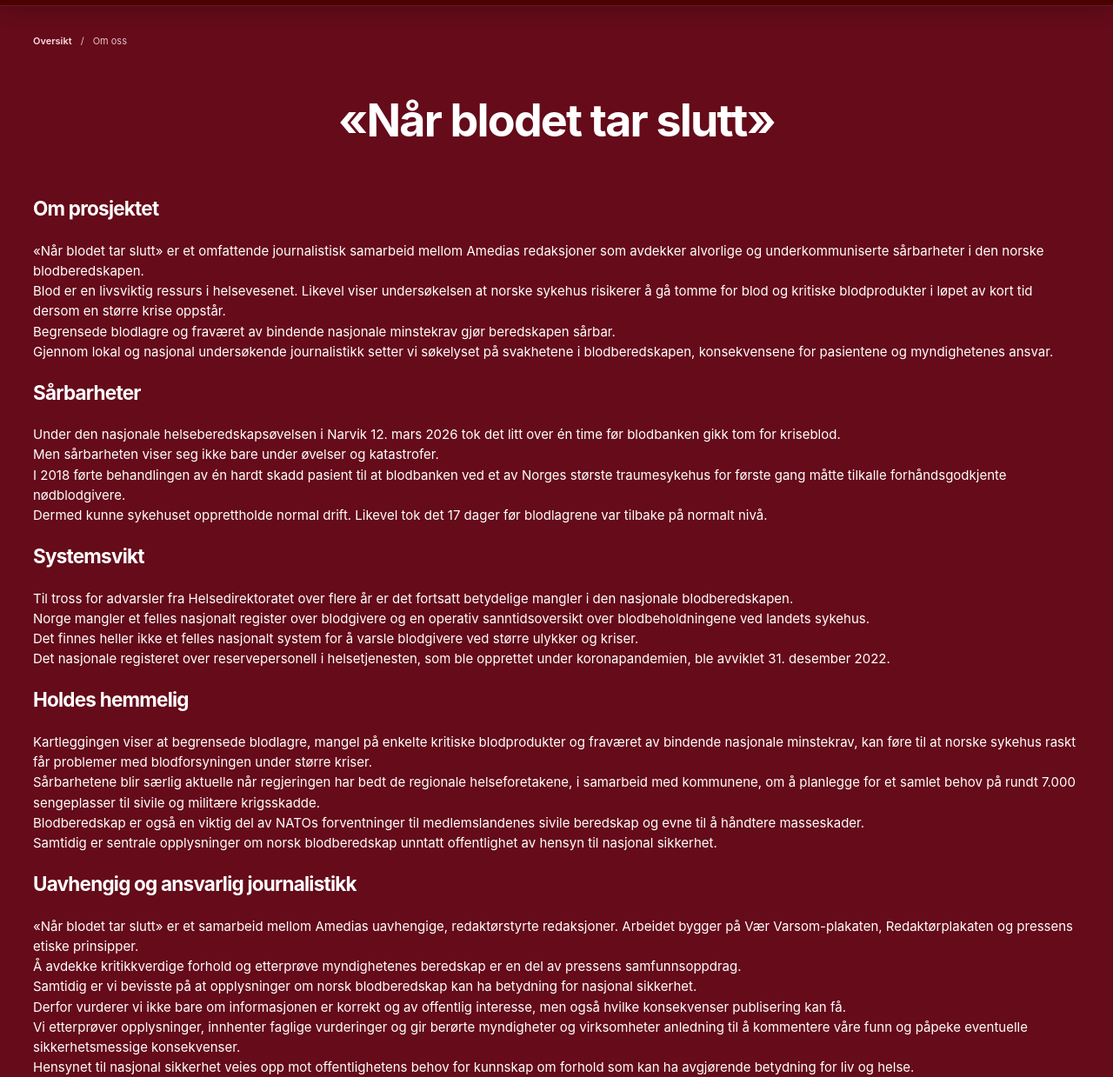
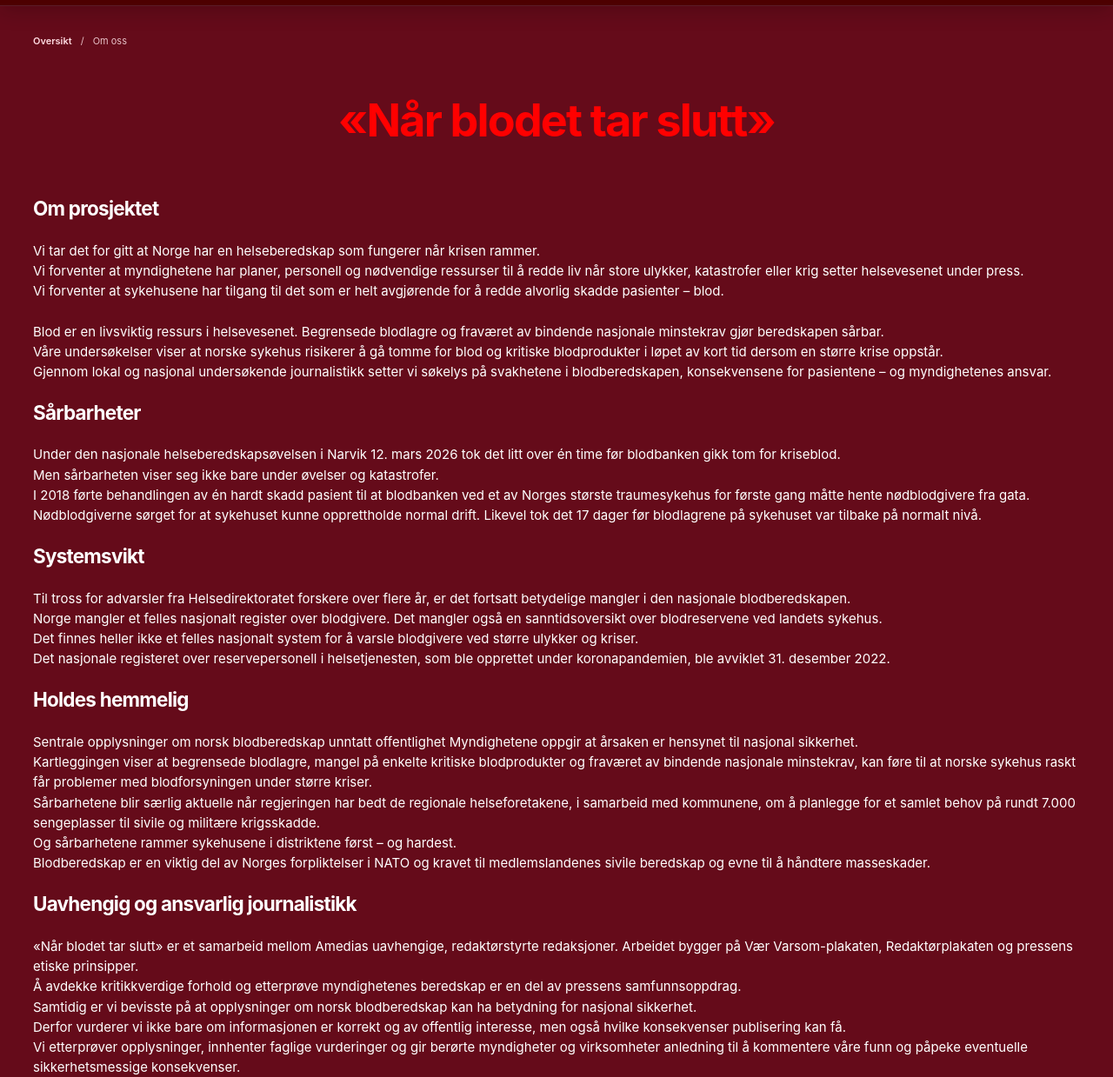
Before and after one commit to SonusSpeaker/blodberedskap, a plain HTML site: page about.html in a window 1280 px wide. Shown: the part 71-1310 px from the top of the page at 87% size. Drawn offline with Linux system fonts and the light colour scheme.

Commit message:
Edited the text in about.html

```diff
--- a/about.html
+++ b/about.html
@@ -21,31 +21,35 @@
       <h1 class="about-title">«Når blodet tar slutt»</h1>
       <h1 class="about-chapter">Om prosjektet</h1>
       <p class="about-text">
-        «Når blodet tar slutt» er et omfattende journalistisk samarbeid mellom Amedias redaksjoner som avdekker alvorlige og underkommuniserte sårbarheter i den norske blodberedskapen.
-        <br>Blod er en livsviktig ressurs i helsevesenet. Likevel viser undersøkelsen at norske sykehus risikerer å gå tomme for blod og kritiske blodprodukter i løpet av kort tid dersom en større krise oppstår.
-        <br>Begrensede blodlagre og fraværet av bindende nasjonale minstekrav gjør beredskapen sårbar.
-        <br>Gjennom lokal og nasjonal undersøkende journalistikk setter vi søkelyset på svakhetene i blodberedskapen, konsekvensene for pasientene og myndighetenes ansvar.
+        Vi tar det for gitt at Norge har en helseberedskap som fungerer når krisen rammer.
+        <br>Vi forventer at myndighetene har planer, personell og nødvendige ressurser til å redde liv når store ulykker, katastrofer eller krig setter helsevesenet under press.
+        <br>Vi forventer at sykehusene har tilgang til det som er helt avgjørende for å redde alvorlig skadde pasienter – blod.
+        <br>
+        <br>Blod er en livsviktig ressurs i helsevesenet. Begrensede blodlagre og fraværet av bindende nasjonale minstekrav gjør beredskapen sårbar.
+        <br>Våre undersøkelser viser at norske sykehus risikerer å gå tomme for blod og kritiske blodprodukter i løpet av kort tid dersom en større krise oppstår.
+        <br>Gjennom lokal og nasjonal undersøkende journalistikk setter vi søkelys på svakhetene i blodberedskapen, konsekvensene for pasientene – og myndighetenes ansvar.
       </p>
       <h1 class="about-chapter">Sårbarheter</h1>
       <p class="about-text">
         Under den nasjonale helseberedskapsøvelsen i Narvik 12. mars 2026 tok det litt over én time før blodbanken gikk tom for kriseblod.
         <br>Men sårbarheten viser seg ikke bare under øvelser og katastrofer.
-        <br>I 2018 førte behandlingen av én hardt skadd pasient til at blodbanken ved et av Norges største traumesykehus for første gang måtte tilkalle forhåndsgodkjente nødblodgivere.
-        <br>Dermed kunne sykehuset opprettholde normal drift. Likevel tok det 17 dager før blodlagrene var tilbake på normalt nivå.
+        <br>I 2018 førte behandlingen av én hardt skadd pasient til at blodbanken ved et av Norges største traumesykehus for første gang måtte hente nødblodgivere fra gata.
+        <br>Nødblodgiverne sørget for at sykehuset kunne opprettholde normal drift. Likevel tok det 17 dager før blodlagrene på sykehuset var tilbake på normalt nivå.
       </p>
       <h1 class="about-chapter">Systemsvikt</h1>
       <p class="about-text">
-        Til tross for advarsler fra Helsedirektoratet over flere år er det fortsatt betydelige mangler i den nasjonale blodberedskapen.
-        <br>Norge mangler et felles nasjonalt register over blodgivere og en operativ sanntidsoversikt over blodbeholdningene ved landets sykehus.
+        Til tross for advarsler fra Helsedirektoratet forskere over flere år, er det fortsatt betydelige mangler i den nasjonale blodberedskapen.
+        <br>Norge mangler et felles nasjonalt register over blodgivere. Det mangler også en sanntidsoversikt over blodreservene ved landets sykehus.
         <br>Det finnes heller ikke et felles nasjonalt system for å varsle blodgivere ved større ulykker og kriser.
         <br>Det nasjonale registeret over reservepersonell i helsetjenesten, som ble opprettet under koronapandemien, ble avviklet 31. desember 2022.
       </p>
       <h1 class="about-chapter">Holdes hemmelig </h1>
       <p class="about-text">
-        Kartleggingen viser at begrensede blodlagre, mangel på enkelte kritiske blodprodukter og fraværet av bindende nasjonale minstekrav, kan føre til at norske sykehus raskt får problemer med blodforsyningen under større kriser.
+        Sentrale opplysninger om norsk blodberedskap unntatt offentlighet Myndighetene oppgir at årsaken er hensynet til nasjonal sikkerhet.
+        <br>Kartleggingen viser at begrensede blodlagre, mangel på enkelte kritiske blodprodukter og fraværet av bindende nasjonale minstekrav, kan føre til at norske sykehus raskt får problemer med blodforsyningen under større kriser.
         <br>Sårbarhetene blir særlig aktuelle når regjeringen har bedt de regionale helseforetakene, i samarbeid med kommunene, om å planlegge for et samlet behov på rundt 7.000 sengeplasser til sivile og militære krigsskadde.
-        <br>Blodberedskap er også en viktig del av NATOs forventninger til medlemslandenes sivile beredskap og evne til å håndtere masseskader.
-        <br>Samtidig er sentrale opplysninger om norsk blodberedskap unntatt offentlighet av hensyn til nasjonal sikkerhet.
+        <br>Og sårbarhetene rammer sykehusene i distriktene først – og hardest.
+        <br>Blodberedskap er en viktig del av Norges forpliktelser i NATO og kravet til medlemslandenes sivile beredskap og evne til å håndtere masseskader.
       </p>
       <h1 class="about-chapter">Uavhengig og ansvarlig journalistikk</h1>
       <p class="about-text">
--- a/assets/styles.css
+++ b/assets/styles.css
@@ -79,10 +79,6 @@ a {
 }
 button {
   cursor:pointer
-}
-.about-title {
-  font-size: 52px;
-  text-align: center;
 }
 .page-shell {
   max-width:1500px;
@@ -879,6 +875,11 @@ button {
   min-height:calc(100vh - 150px);
   color: #ffffff
 }
+.about-title {
+  font-size: 52px;
+  text-align: center;
+  color: #ff0000
+}
 .about-body {
   min-height:65vh;
   background:transparent
```
Also changed, not shown: assets/hospital.js (+4 -4 lines).
